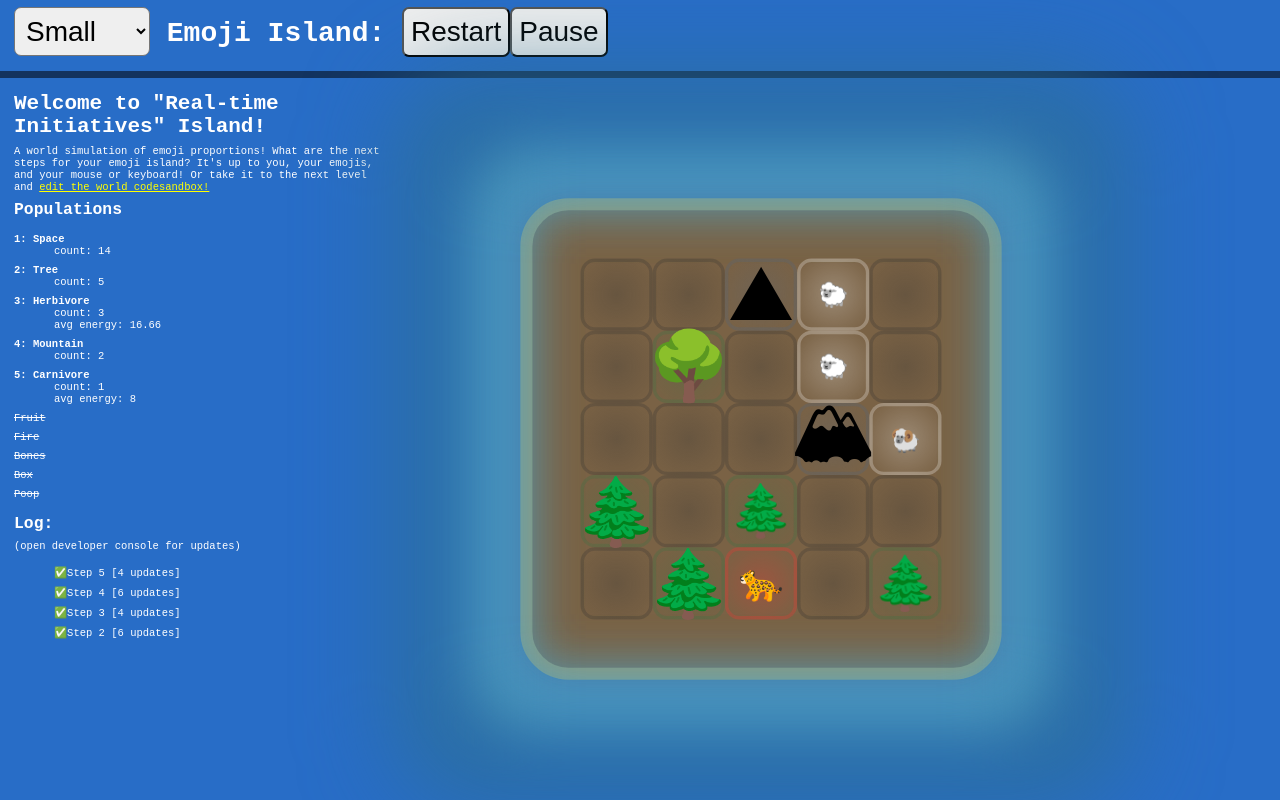
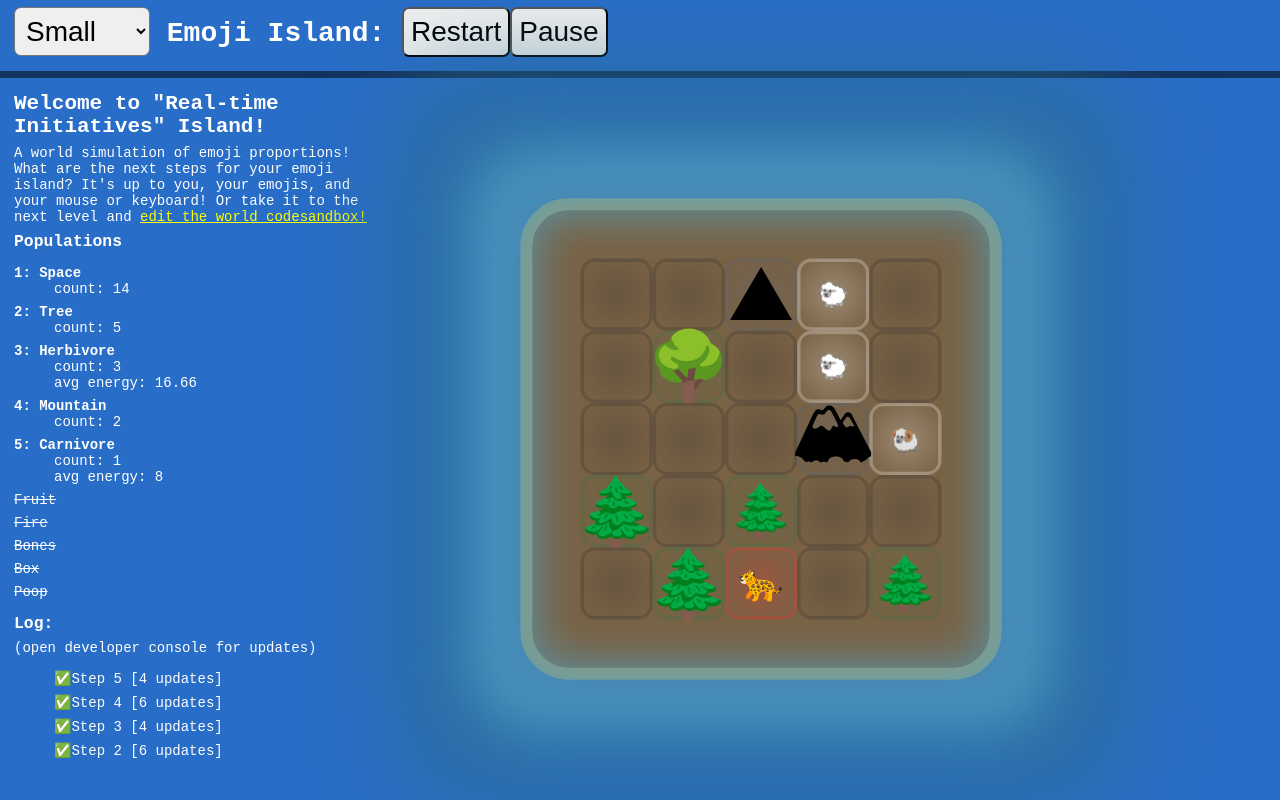
Before and after one commit to shiftyp/emoji_island, a React (Vite) app: page / in a window 1280 px wide. Built offline with nearby package versions, Linux system fonts and the light colour scheme.

Commit message:
Increased copy font size

```diff
--- a/src/main.css
+++ b/src/main.css
@@ -28,7 +28,7 @@ p a {
 
 p,
 li {
-  font-size: 0.75em;
+  font-size: 1em;
 }
 
 @keyframes shake {
```
